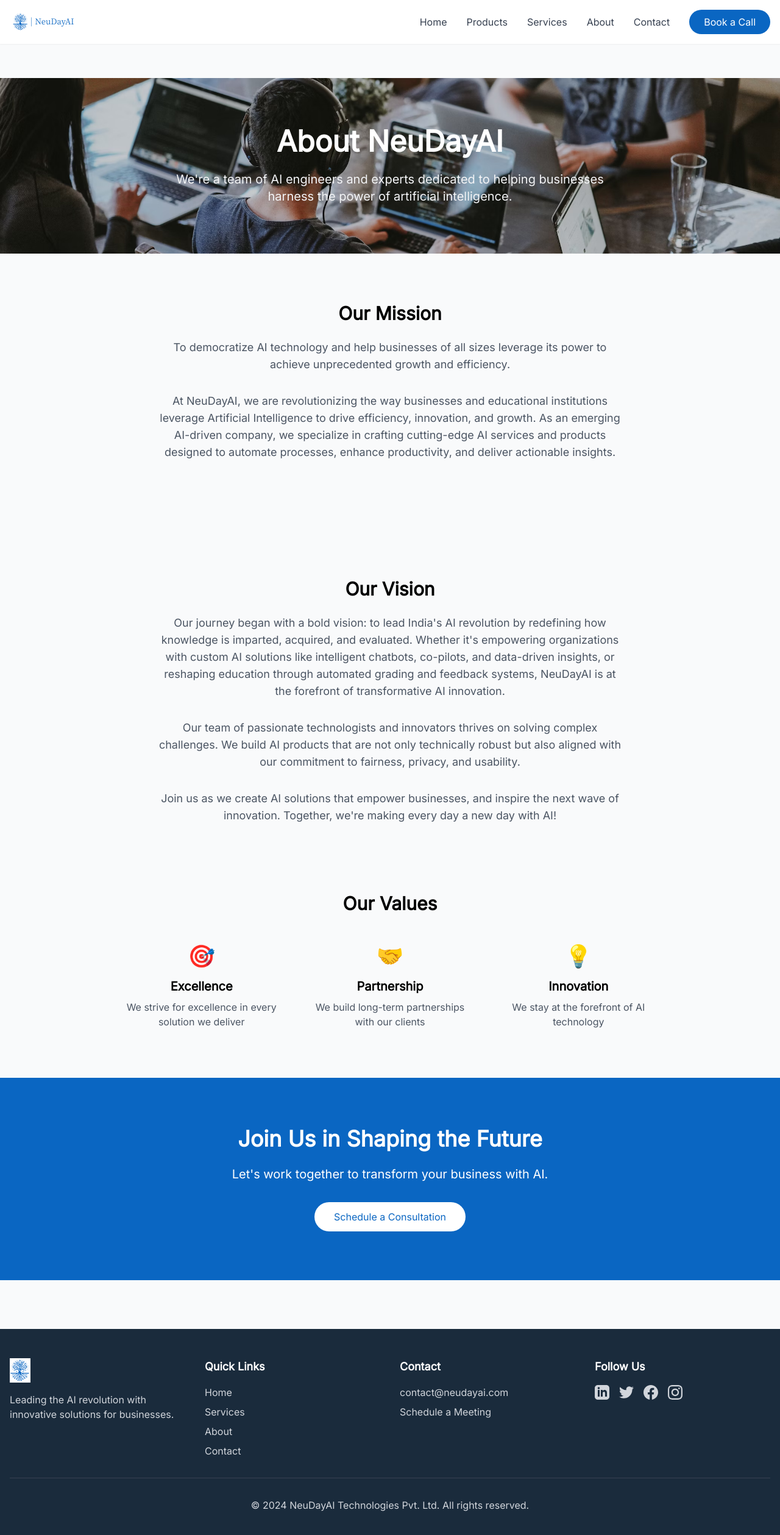
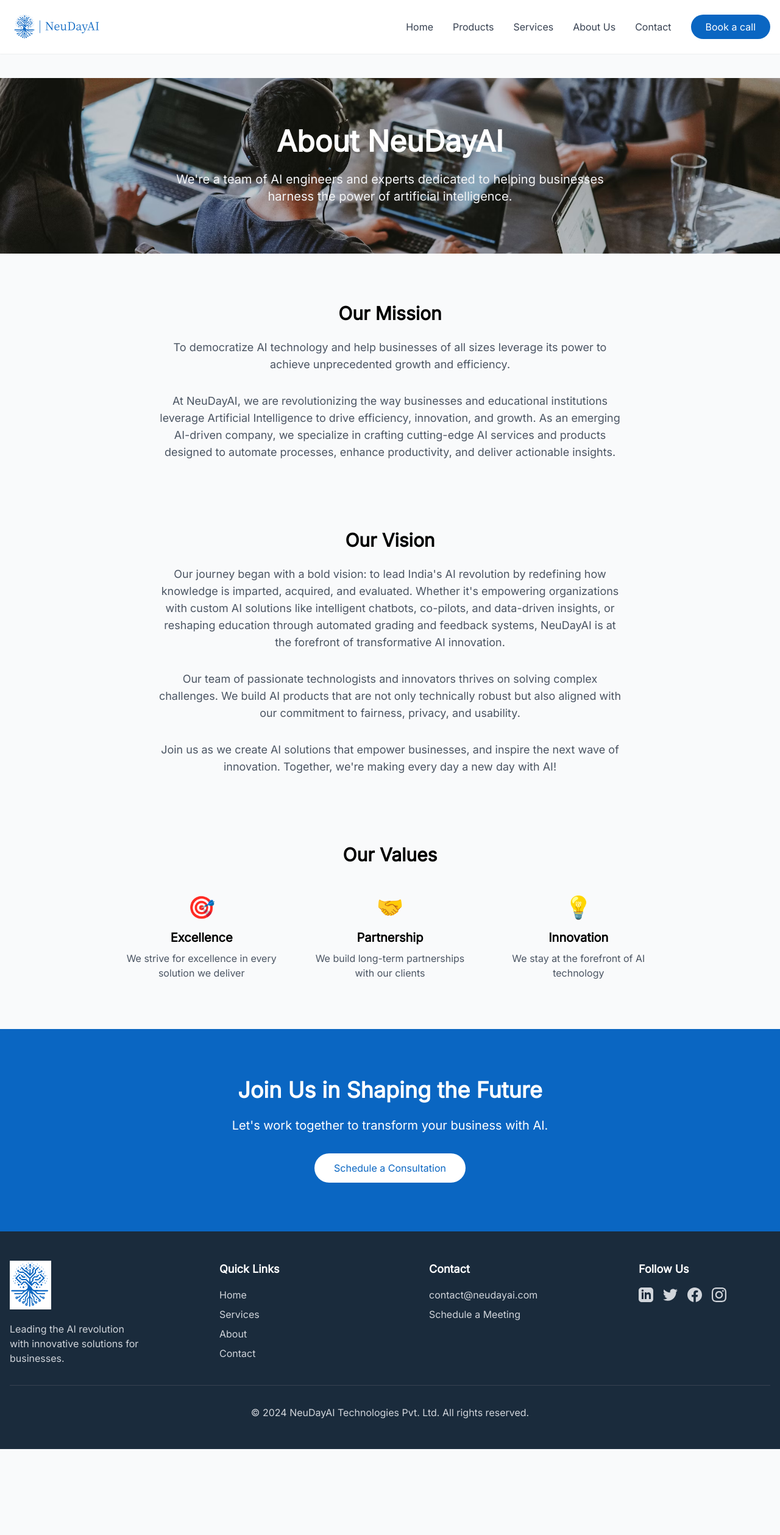
Before and after one commit to NeuDayAI/NeuDayAI_Static_Website, an Astro site: page /about in a window 1280 px wide. Shown: the whole page at 61% size. After the commit the page ends 2377 px from the top, so only its background shows below. Built offline with nearby package versions, Linux system fonts and the light colour scheme; Astro itself is replaced by a stand-in of ours.

Commit message:
fix: minor UI fixes

```diff
--- a/src/components/Footer.astro
+++ b/src/components/Footer.astro
@@ -9,9 +9,9 @@
 
 <footer class="bg-secondary text-white py-12">
   <div class="container mx-auto px-4">
-    <div class="grid grid-cols-1 md:grid-cols-4 gap-8">
-      <div class="space-y-4">
-        <img src="/images/logo-icon.svg" alt="NeuDayAI Logo" class="h-10" />
+    <div class="grid grid-cols-1 md:grid-cols-4 gap-4 md:gap-32">
+      <div class="space-y-5">
+        <img src="/images/logo-icon.svg" alt="NeuDayAI Logo" class="h-20" />
         <p class="text-gray-300">
           Leading the AI revolution with innovative solutions for businesses.
         </p>
--- a/src/components/Header.astro
+++ b/src/components/Header.astro
@@ -3,7 +3,7 @@
   { name: 'Home', path: '/' },
   { name: 'Products', path: '/products' },
   { name: 'Services', path: '/services' },
-  { name: 'About', path: '/about' },
+  { name: 'About Us', path: '/about' },
   { name: 'Contact', path: '/contact' }
 ];
 ---
@@ -12,7 +12,7 @@
   <div class="container mx-auto px-4 py-4">
     <nav class="flex items-center justify-between">
       <a href="/" class="flex items-center space-x-2">
-        <img src="/images/logo-horizontal-light.svg" alt="NeuDayAI Logo" class="h-10" />
+        <img src="/images/logo-horizontal-light.svg" alt="NeuDayAI Logo" class="h-14" />
       </a>
 
       <div class="hidden md:flex items-center space-x-8">
@@ -26,7 +26,7 @@
           target="_blank"
           class="bg-primary text-white px-6 py-2 rounded-full hover:bg-primary/90 transition-colors"
         >
-          Book a Call
+          Book a call
         </a>
       </div>
 
--- a/src/pages/about.astro
+++ b/src/pages/about.astro
@@ -75,7 +75,7 @@
     </section>
 
     <!-- Vision Section -->
-    <section class="py-20 bg-gray-50">
+    <section class="bg-gray-50">
       <div class="container mx-auto px-4">
         <div class="max-w-3xl mx-auto">
           <h2
```
